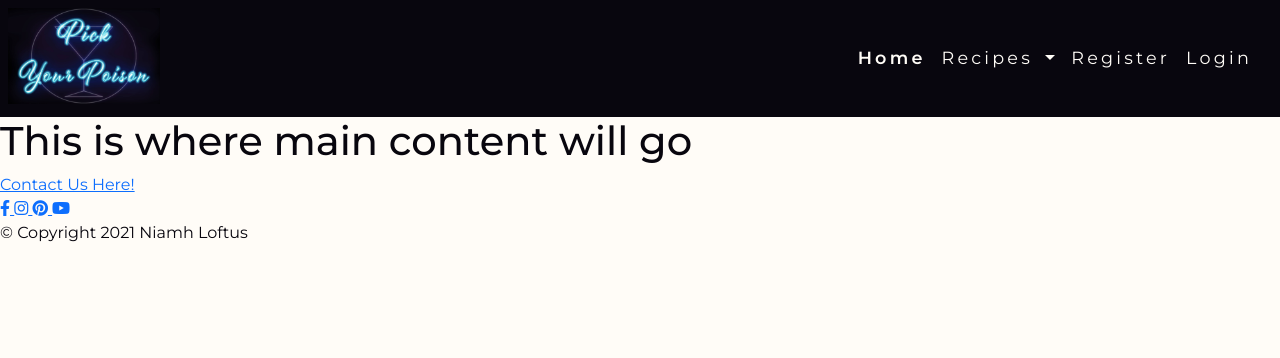
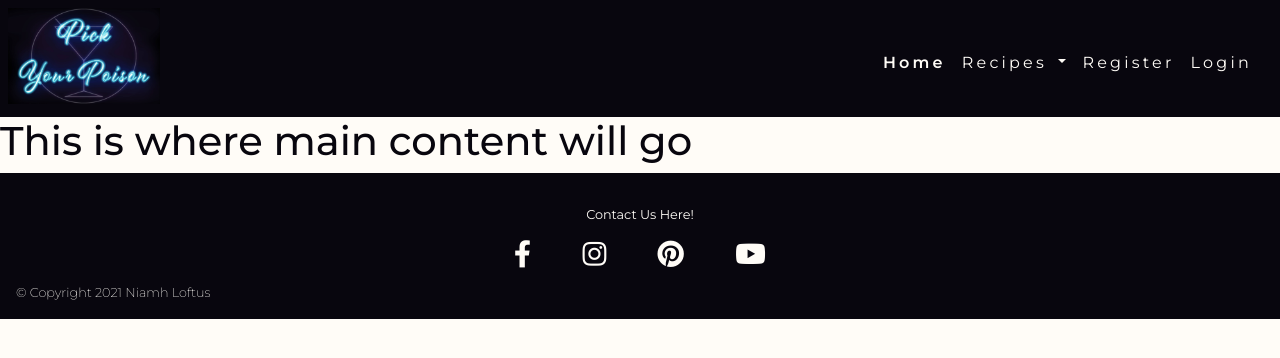
Before and after one commit to LoftusN13/ms3-pickyourpoison, a Flask app: page / in a window 1280 px wide. Shown: the top 358 px of the page. Run offline with Flask 2, Linux system fonts and the light colour scheme; data that the repository does not hold is empty; some libraries are stand-ins or nearby versions.

Commit message:
Add styling to footer section

```diff
--- a/app.py
+++ b/app.py
@@ -18,8 +18,8 @@ mongo = PyMongo(app)
 
 
 @app.route("/")
-@app.route("/get_recipes")
-def get_recipes():
+@app.route("/index")
+def index():
     recipes = mongo.db.recipes.find()
     return render_template("base.html", recipes=recipes)
 
--- a/static/css/style.css
+++ b/static/css/style.css
@@ -19,7 +19,7 @@ body {
 .navbar {
     padding: .5rem;
     background-color: #08060E;
-    font-size: 1.1rem;
+    font-size: 1rem;
 }
 
 .navbar-brand {
@@ -30,9 +30,59 @@ body {
     color: #FFFCF7;
     letter-spacing: .2rem;
 }
+.nav-link:hover {
+    color: #82ECF7;
+}
+
 .nav-item .active {
     font-weight: 600;
 }
-.nav-link:hover {
+
+.navbar-toggler-icon {
+    color: #FFFCF7;
+    font-size: 1rem;
+    padding-right: .5rem;
+}
+
+.navbar-collapse {
+    padding-top: .5rem;
+    text-align: center;
+}
+
+.dropdown-menu {
+    background-color: #08060E;
+    text-align: center;
+}
+.dropdown-item {
+    color: #FFFCF7;
+    font-weight: 200;
+}
+hr {
     color: #FFFCF7;
 }
+
+/*-------------------------Footer----------------------- */
+.footer-section {
+    background-color: #08060E;
+    color: #FFFCF7;
+    text-align: center;
+    padding: 2rem 1rem 1rem 1rem;
+    font-size: .8rem;
+}
+
+.footer-section a {
+    color: #FFFCF7;
+    text-decoration: none;
+}
+
+.footer-section a i {
+    color: #FFFCF7;
+    font-size: 1.7rem;
+    padding: 1rem 1.5rem;
+    border: none;
+}
+
+.footer-copyright {
+    text-align: left;
+    font-weight: 200;
+}
```
